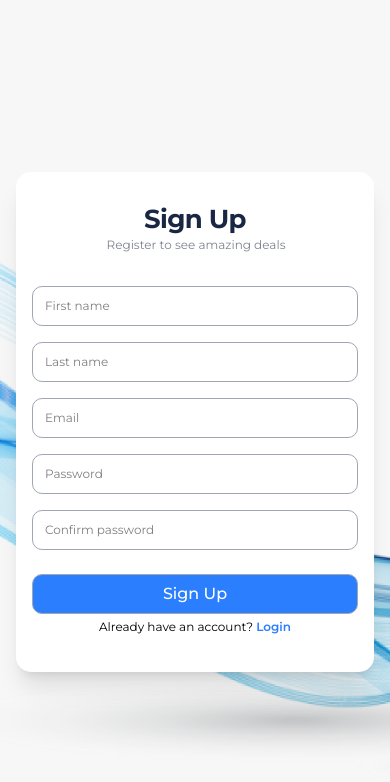
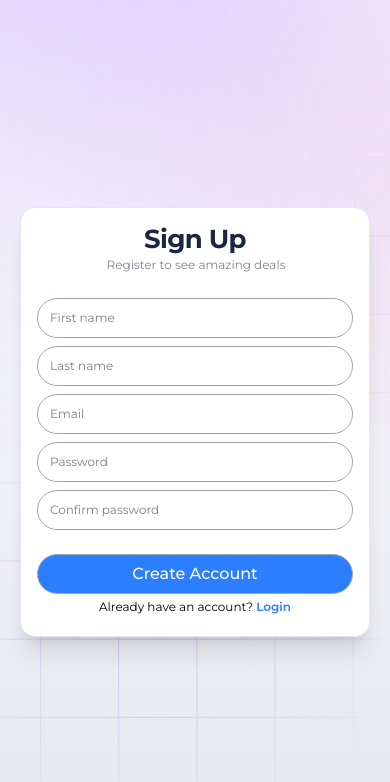
Before and after one commit to CJay-Cipher/joehart-store, a Next.js app: page /register in a window 390 px wide. Shown: the top 782 px of the page. Built offline with nearby package versions, Linux system fonts and the light colour scheme; a web font is replaced by a local one.

Commit message:
sigm up page update

```diff
--- a/src/app/register/SignUpForm.tsx
+++ b/src/app/register/SignUpForm.tsx
@@ -2,59 +2,65 @@ import React from "react";
 
 const SignUpForm = () => {
   return (
-    <div>
+    <div className="flex justify-center items-center min-h-max w-full z-10 md:pt-6 p-4">
+      <div className="bg-main-white w-full xl:max-w-[450px] md:max-w-[400px] max-w-[350px] xl:py-8 lg:py-6 p-4 border border-shadow lg:rounded-[20px] rounded-[15px] shadow-xl">
+        <div className="text-center xl:pb-10 md:pb-8 pb-6">
+          <h1 className="lg:text-[36px] md:text-[30px] text-[26px] text-button-bg font-bold leading-[1.2] tracking-tight">Sign Up</h1>
+          <p className="md:text-[14px] text-[12px] text-custom-gray pl-[2px]">Register to see amazing deals</p>
+        </div>
         <form action="" className="flex flex-col items-center">
-        <div className="w-full flex flex-col items-center sm:gap-6 gap-4">
-          <div className="md:max-w-[400px] max-w-[350px] w-full">
+          <div className="w-full flex flex-col items-center xl:gap-4 md:gap-3 gap-2">
+            <div className="xl:max-w-[400px] md:max-w-[350px] max-w-[320px] w-full">
               <label htmlFor=""></label>
               <input
                 type="text"
-              className="w-full lg:h-[50px] 2xs:h-[45px] h-[40px] xs:p-4 p-3 lg:text-[16px] md:text-[14px] text-[12px] lg:rounded-[15px] rounded-[10px] border border-custom-gray-dark"
+                className="w-full xl:h-[50px] md:h-[45px] 2xs:h-[40px] h-[40px] xs:p-4 p-3 lg:text-[16px] md:text-[14px] text-[12px] xl:rounded-[15px] md:rounded-[10px] rounded-[20px] border border-custom-gray-dark"
                 placeholder="First name"
               />
             </div>
-          <div className="md:max-w-[400px] max-w-[350px] w-full">
+            <div className="xl:max-w-[400px] md:max-w-[350px] max-w-[320px] w-full">
               <label htmlFor=""></label>
               <input
                 type="text"
-              className="w-full lg:h-[50px] 2xs:h-[45px] h-[40px] xs:p-4 p-3 lg:text-[16px] md:text-[14px] text-[12px] lg:rounded-[15px] rounded-[10px] border border-custom-gray-dark"
+                className="w-full xl:h-[50px] md:h-[45px] 2xs:h-[40px] h-[40px] xs:p-4 p-3 lg:text-[16px] md:text-[14px] text-[12px] xl:rounded-[15px] md:rounded-[10px] rounded-[20px] border border-custom-gray-dark"
                 placeholder="Last name"
               />
             </div>
-          <div className="md:max-w-[400px] max-w-[350px] w-full">
+            <div className="xl:max-w-[400px] md:max-w-[350px] max-w-[320px] w-full">
               <label htmlFor=""></label>
               <input
                 type="text"
-              className="w-full lg:h-[50px] 2xs:h-[45px] h-[40px] xs:p-4 p-3 lg:text-[16px] md:text-[14px] text-[12px] lg:rounded-[15px] rounded-[10px] border border-custom-gray-dark"
+                className="w-full xl:h-[50px] md:h-[45px] 2xs:h-[40px] h-[40px] xs:p-4 p-3 lg:text-[16px] md:text-[14px] text-[12px] xl:rounded-[15px] md:rounded-[10px] rounded-[20px] border border-custom-gray-dark"
                 placeholder="Email"
               />
             </div>
-          <div className="md:max-w-[400px] max-w-[350px] w-full">
+            <div className="xl:max-w-[400px] md:max-w-[350px] max-w-[320px] w-full">
               <label htmlFor=""></label>
               <input
                 type="text"
-              className="w-full lg:h-[50px] 2xs:h-[45px] h-[40px] xs:p-4 p-3 lg:text-[16px] md:text-[14px] text-[12px] lg:rounded-[15px] rounded-[10px] border border-custom-gray-dark"
+                className="w-full xl:h-[50px] md:h-[45px] 2xs:h-[40px] h-[40px] xs:p-4 p-3 lg:text-[16px] md:text-[14px] text-[12px] xl:rounded-[15px] md:rounded-[10px] rounded-[20px] border border-custom-gray-dark"
                 placeholder="Password"
               />
             </div>
-          <div className="md:max-w-[400px] max-w-[350px] w-full">
+            <div className="xl:max-w-[400px] md:max-w-[350px] max-w-[320px] w-full">
               <label htmlFor=""></label>
               <input
                 type="text"
-              className="w-full lg:h-[50px] 2xs:h-[45px] h-[40px] xs:p-4 p-3 lg:text-[16px] md:text-[14px] text-[12px] lg:rounded-[15px] rounded-[10px] border border-custom-gray-dark"
+                className="w-full xl:h-[50px] md:h-[45px] 2xs:h-[40px] h-[40px] xs:p-4 p-3 lg:text-[16px] md:text-[14px] text-[12px] xl:rounded-[15px] md:rounded-[10px] rounded-[20px] border border-custom-gray-dark"
                 placeholder="Confirm password"
               />
             </div>
           </div>
 
-        <button className="md:max-w-[400px] max-w-[350px] w-full lg:h-[50px] 2xs:h-[45px] h-[40px] md:mt-8 mt-6 lg:text-[20px] md:text-[18px] text-[16px] text-main-white font-medium bg-custom-blue-2 hover:bg-custom-blue lg:rounded-[15px] rounded-[10px] border border-custom-gray-dark">
-          Sign Up
+          <button className="xl:max-w-[400px] md:max-w-[350px] max-w-[320px] w-full xl:h-[50px] md:h-[45px] 2xs:h-[40px] h-[40px] md:mt-8 mt-6 lg:text-[20px] md:text-[18px] text-[16px] text-main-white font-medium bg-custom-blue-2 hover:bg-custom-blue xl:rounded-[15px] md:rounded-[10px] rounded-[20px] border border-custom-gray-dark">
+            Create Account
           </button>
           <p className="md:m-2 m-1 lg:text-[14px] text-[12px] text-center">
             Already have an account? <span className="font-semibold text-custom-blue-2 hover:text-custom-blue cursor-pointer">Login</span>
           </p>
         </form>
       </div>
+    </div>
   );
 };
 
--- a/src/app/register/page.tsx
+++ b/src/app/register/page.tsx
@@ -1,41 +1,26 @@
 import React from "react";
 import Image from "next/image";
 import signUpImage from "../../images/signUpImage.png";
-import abstractBg from "../../images/waveBg.png";
+import gridBg from "../../images/bg-grid-lighter.svg";
 import SignUpForm from "./SignUpForm";
 
 const Register = () => {
   return (
-    <div className="font-montserrat flex justify-center items-center w-full h-max min-h-screen">
-      <div className="w-full flex">
-        <div className="relative max-lg:hidden overflow-hidden">
-          <Image width={200} height={200} src={signUpImage} alt="side image" className="h-max min-h-screen w-[600px] object-center object-cover" />
-          <div className="absolute top-0 flex flex-col justify-center h-full z-10 xl:px-10 px-8">
-            <h1 className="xl:text-[40px] lg:text-[34px] text-[28px] text-main-white font-bold leading-[1.2] tracking-tight">
-              Explore the Best Deals on Premium Fragrances
+    <div className="font-montserrat h-screen flex justify-center items-center">
+      <div className="h-screen max-h-[1200px] w-full max-w-[2000px] flex mx-auto shadow-2xl">
+        <div className="relative h-full max-md:hidden w-[40%] overflow-hidden">
+          <Image width={200} height={200} src={signUpImage} alt="side image" className="w-full h-full object-center object-cover" />
+          <div className="absolute top-0 flex flex-col justify-center h-full z-10 xl:p-12 lg:p-8 md:p-10 p-8">
+            <h1 className="xl:text-[44px] lg:text-[36px] md:text-[34px] text-[28px] text-main-white font-bold leading-[1.2] tracking-tight">
+              Explore the Best <br /> Deals on Premium Fragrances
             </h1>
             <p className="xl:text-[16px] lg:text-[14px] text-[12px] text-main-white pl-[2px]">Discover The Best Deals on top Fragrances</p>
           </div>
         </div>
-        <div className="relative overflow-y-auto">
-          <Image
-            width={200}
-            height={200}
-            src={abstractBg}
-            alt="abstract"
-            className="h-max md:max-h-screen min-h-screen lg:w-[70vw] w-screen object-center object-cover"
-          />
-          <div className="absolute top-0 left-0 flex justify-center items-center h-full w-full z-10">
-            <div className="md:max-w-[500px] max-w-[400px] w-full bg-main-white md:m-6 m-4 md:py-10 py-8 p-4 border-shadow lg:rounded-[20px] rounded-[15px] shadow-xl ">
-              <div className="text-center md:pb-10 pb-8">
-                <h1 className="lg:text-[36px] md:text-[30px] text-[26px] text-button-bg font-bold leading-[1.2] tracking-tight">Sign Up</h1>
-                <p className="md:text-[14px] text-[12px] text-custom-gray pl-[2px]">Register to see amazing deals</p>
-              </div>
-              <SignUpForm />
-            </div>
-          </div>
+        <div className="relative flex flex-1 overflow-y-auto bg-linear-to-b from-custom-red-light to-shadow">
+          <Image width={200} height={200} src={gridBg} alt="abstract" className="absolute w-full h-full object-center object-cover" />
+          <SignUpForm />
         </div>
-        <div></div>
       </div>
     </div>
   );
```
Also changed, not shown: src/images/bg-grid-lighter.svg (added). Lines whose indentation alone changed are shown as unchanged.
